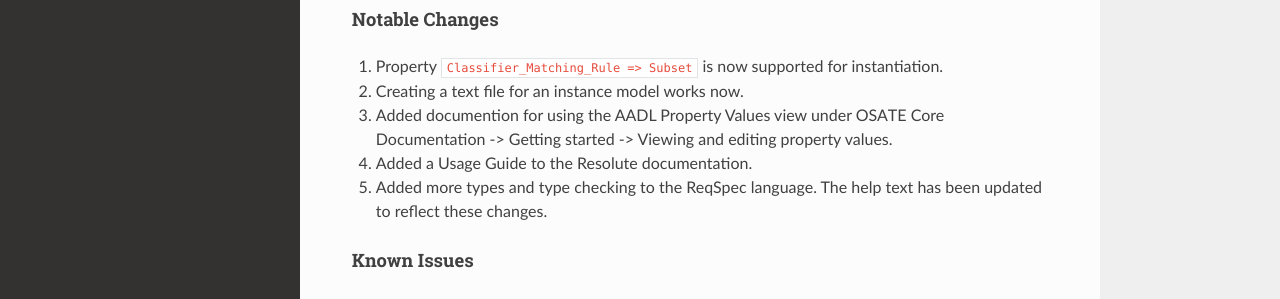
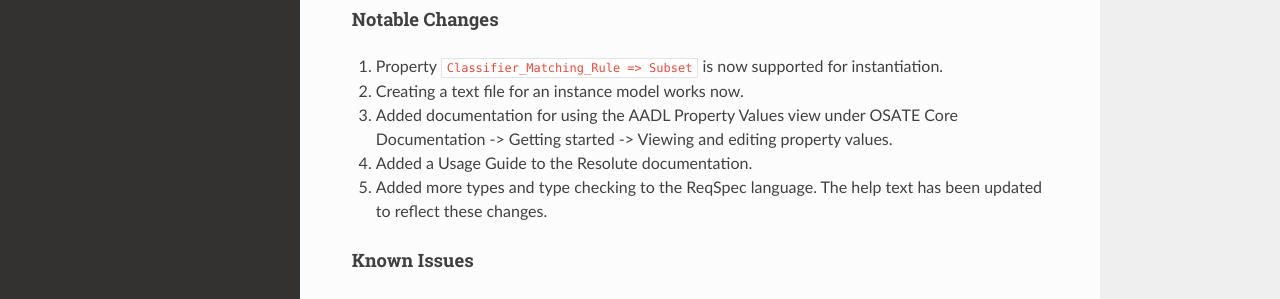
Before and after one commit to osate/website, a Sphinx documentation site: the page built from source/osate-releases.md, in a window 1280 px wide and 900 px high, scrolled down 371 px. Shown: the part 152-451 px from the top of the window. Built offline with Sphinx 7.4.7 and the Read the Docs theme 2.0.0, drawn with Linux system fonts in a browser that asks for light colours.

Commit message:
fixed typo

```diff
--- a/source/osate-releases.md
+++ b/source/osate-releases.md
@@ -19,7 +19,7 @@
 
 1.  Property `Classifier_Matching_Rule => Subset` is now supported for instantiation.
 2.  Creating a text file for an instance model works now.
-3.  Added documention for using the AADL Property Values view under OSATE Core Documentation
+3.  Added documentation for using the AADL Property Values view under OSATE Core Documentation
     -> Getting started -> Viewing and editing property values.
 4.  Added a Usage Guide to the Resolute documentation.
 5.  Added more types and type checking to the ReqSpec language. The help text has been updated
```
